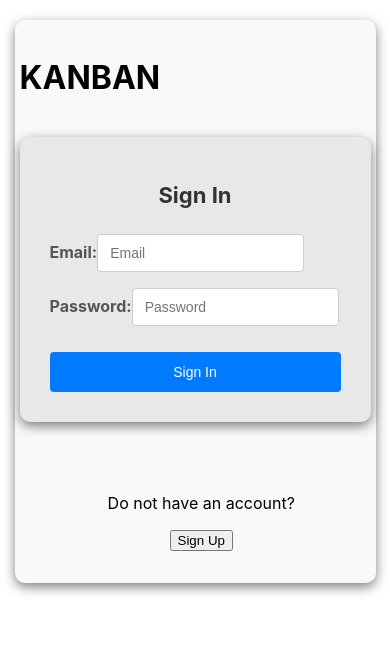
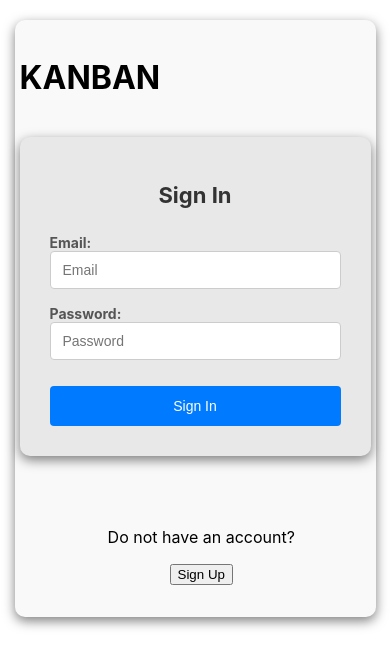
Before and after one commit to AkanIBassey/kanban, a React (Create React App) app in the folder kanban/: page / in a window 390 px wide. Shown: the top 666 px of the page. Built offline with nearby package versions, Linux system fonts and the light colour scheme.

Commit message:
Fixed Authentication Style Bug

```diff
--- a/kanban/src/styles/Authenticate.modules.css
+++ b/kanban/src/styles/Authenticate.modules.css
@@ -34,6 +34,8 @@
 .labelStyle{
   font-weight: bold;
   color: #555;
+  display: flex;
+  flex-direction: column;
 }
 
 .inputStyle{
@@ -45,7 +47,7 @@
 }
 
 .inputStyle:focus{
-    border-color: #007BFF;
+  border-color: #007BFF;
 }
 
 .buttonStyle{
@@ -76,6 +78,7 @@
     font-size: 22px;
   }
 
+  .labelStyle,
   .inputStyle,
   .buttonStyle {
     font-size: 14px;
```
